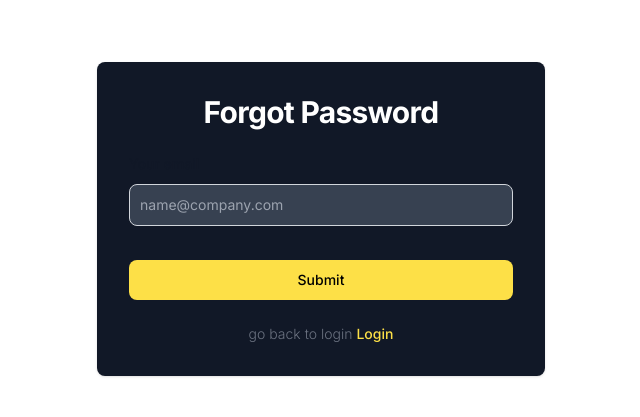
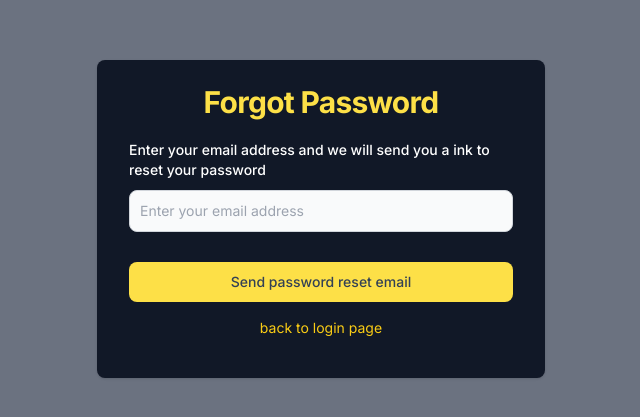
Before and after one commit to rohitbedwal9/ace-enterprises, a Next.js app: page /forgotpassword in a window 1280 px wide. Shown: the part 181-598 px from the top of the page, without its empty margins (319-959 px from the left). Built offline with nearby package versions, Linux system fonts and the light colour scheme; no server answers.

Commit message:
forgot password done

```diff
--- a/package.json
+++ b/package.json
@@ -13,12 +13,10 @@
     "@vercel/speed-insights": "^1.0.6",
     "firebase": "^10.7.2",
     "firebase-admin": "^12.0.0",
-    "net": "^1.0.2",
     "next": "^14.1.0",
     "react": "^18",
     "react-dom": "^18",
-    "react-icons": "^5.0.1",
-    "server-only": "^0.0.1"
+    "react-icons": "^5.0.1"
   },
   "devDependencies": {
     "autoprefixer": "^10.0.1",
--- a/src/app/forgotpassword/page.js
+++ b/src/app/forgotpassword/page.js
@@ -1,49 +1,133 @@
+'use client';
+
+import { useState } from 'react';
+import { sendPasswordResetEmail } from "firebase/auth";
+import { auth } from '../../utils/firebase';
 import Link from 'next/link'
+import { IoIosClose } from "react-icons/io";
+import { MdErrorOutline } from "react-icons/md";
 
 export default function ForgotPassword() {
+    const [email, setEmail] = useState('');
+    const [show, setShow] = useState(false)
+    const [error, setError] = useState('')
+    const [loading, setLoading] = useState(false)
+    const [msg, setmsg] = useState('')
+
+    const inputs = [
+
+        {
+            id: 1,
+            name: "email",
+            type: "email",
+            placeholder: "Enter your email address",
+            errorMessage: "It should be a valid email address!",
+            label: "Enter your email address and we will send you a ink to reset your password",
+            required: true,
+        },
+
+    ];
+
+
+    const handleSubmit = async (e) => {
+        e.preventDefault();
+        setError('')
+        setLoading(true)
+
+
+        try {
+            const res2 = await sendPasswordResetEmail(auth, email)
+            setmsg("Email send successfully")
+            console.log(res2)
+
+        } catch (error) {
+
+            if (error.message === "Firebase: Error (auth/invalid-email).") {
+                setError("Invalid email.")
+            }
+
+        }
+        setLoading(false)
+    };
+
     return (
         <>
-            <section className="bg-white h-screen">
-                <div className="flex flex-col items-center justify-center px-4 md:px-6 py-6 md:py-8 mx-auto md:h-screen lg:py-0">
-                    <div className="w-full bg-gray-900 rounded-lg shadow  md:mt-0 sm:max-w-md xl:p-0 ">
-                        <div className="p-6 space-y-4 md:space-y-6 sm:p-8">
-                            <h1 className="text-center text-2xl font-bold leading-tight tracking-tight text-white md:text-3xl ">
+            {show ? "" : (
+
+                <div className="w-full h-screen bg-gray-500">
+
+                    <div className="w-full h-screen flex  items-center justify-center px-2 py-4 lg:py-0 ">
+
+                        <div className="w-full rounded-lg shadow bg-gray-900 md:mt-0 sm:max-w-md xl:p-0">
+                            <div className="p-6  sm:px-8">
+
+                                <h1 className="mb-5 text-center text-2xl font-bold leading-tight tracking-tight text-yellow-300 md:text-3xl ">
                                     Forgot Password
                                 </h1>
-                            <form className="space-y-4 md:space-y-6" action="#">
-                                <div>
-                                    <label htmlFor="email" className="block mb-2 text-sm font-medium text-gray-900 dark:text-white">
-                                        Your email
+
+                                <form onSubmit={handleSubmit} >
+
+                                    <div >
+                                        <label className="block mt-4 mb-2 text-white text-sm font-medium text-gray-900 dark:text-white">
+                                            Enter your email address and we will send you a ink to reset your password
                                         </label>
                                         <input
-                                        type="email"
-                                        name="email"
-                                        id="email"
-                                        className=" bg-gray-700 border border-gray-300 text-white sm:text-sm rounded-lg focus:ring-primary-600 focus:border-primary-600 block w-full p-2.5 "
-                                        placeholder="name@company.com"
-                                        required
+                                            className="bg-gray-50 border border-gray-300 text-gray-900 sm:text-sm rounded-lg focus:ring-primary-600 focus:border-primary-600 block w-full p-2.5 dark:bg-gray-700 dark:border-gray-600 dark:placeholder-gray-400 dark:text-white dark:focus:ring-blue-500 dark:focus:border-blue-500"
+                                            value={email}
+                                            type='email'
+                                            placeholder='Enter your email address'
+                                            onChange={(e) => setEmail(e.target.value)}
                                         />
+
                                     </div>
-
 
 
                                     <button
                                         type="submit"
-                                    className="w-full text-black bg-yellow-300 hover:bg-yellow-400 focus:ring-4 focus:outline-none focus:ring-yellow-300 font-medium rounded-lg text-sm px-5 py-2.5 text-center"
+                                        className="w-full mt-5 text-slate-700 bg-yellow-300 hover:bg-yellow-400 focus:ring-4 focus:outline-none focus:ring-orange-300 font-medium rounded-lg text-sm px-5 py-2.5 text-center  dark:focus:ring-primary-800"
+                                        disabled={loading ? true : false}
                                     >
-                                    Submit
+                                        {loading ? "Sending Email" : "Send password reset email"}
+
                                     </button>
-                                <p className="text-sm text-center font-light text-gray-500 ">
-                                    go back to login{' '}
-                                    <Link href="/login" className="font-medium text-yellow-300 hover:underline ">
-                                        Login
-                                    </Link>
-                                </p>
+
                                 </form>
+                                <div className="mt-4 flex justify-center text-yellow-400 hover:text-yellow-500 text-sm">
+                                    <Link href="login">back to login page</Link>
                                 </div>
                             </div>
+                            <div className="mb-4 flex justify-center">
+                                {error === '' ? '' : (
+                                    <div id="toast-default" className="flex items-center  max-w-xs px-4 py-3  bg-white rounded-lg shadow dark:text-gray-400 dark:bg-gray-800" role="alert">
+                                        <div className="flex items-center  max-w-xs px-4 py-3 text-white bg-red-400  rounded-lg shadow dark:text-white dark:bg-red-400">
+                                            <MdErrorOutline />
                                         </div>
-            </section>
+                                        <div className="mx-3 text-sm font-bold text-red-400">{error}</div>
+                                        <button onClick={() => setError('')} type="button" className="bg-red-400 -mx-1.5 -my-1.5   hover:bg-red-500 rounded-lg focus:ring-2 focus:ring-gray-300 p-1.5 hover:bg-red-400 inline-flex items-center justify-center h-8 w-8 " data-dismiss-target="#toast-default" aria-label="Close">
+                                            <span className="sr-only">Close</span>
+                                            <IoIosClose size={25} color='white' />
+                                        </button>
+                                    </div>
+                                )}
+                                {msg === '' ? '' : (
+                                    <div id="toast-default" className="flex items-center  max-w-xs px-4 py-3  bg-white rounded-lg shadow dark:text-gray-400 dark:bg-gray-800" role="alert">
+                                        <div className="flex items-center  max-w-xs px-4 py-3 text-white bg-green-400  rounded-lg shadow dark:text-white dark:bg-red-400">
+                                            <MdErrorOutline />
+                                        </div>
+                                        <div className="mx-3 text-sm font-bold text-green-400">{msg}</div>
+                                        <button onClick={() => setmsg('')} type="button" className="bg-green-400 -mx-1.5 -my-1.5   hover:bg-green-500 rounded-lg focus:ring-2 focus:ring-gray-300 p-1.5 hover:bg-red-400 inline-flex items-center justify-center h-8 w-8 " data-dismiss-target="#toast-default" aria-label="Close">
+                                            <span className="sr-only">Close</span>
+                                            <IoIosClose size={25} color='white' />
+                                        </button>
+                                    </div>
+                                )}
+                            </div>
+
+                        </div>
+                    </div>
+
+                </div>
+            )}
         </>
     );
 }
--- a/src/app/login/page.js
+++ b/src/app/login/page.js
@@ -18,6 +18,7 @@ const Login = () => {
     });
     const [error, setError] = useState('')
     const [show, setShow] = useState(true)
+    const [loading, setLoading] = useState(false)
     const router = useRouter()
 
     useEffect(() => {
@@ -69,7 +70,7 @@ const Login = () => {
     const handleSubmit = async (e) => {
         e.preventDefault();
         setError('')
-
+        setLoading(true)
         try {
             const res2 = await login(values)
             console.log(res2)
@@ -78,7 +79,7 @@ const Login = () => {
             setError(error)
 
         }
-
+        setLoading(false)
     };
 
     const onChange = (e) => {
@@ -113,12 +114,16 @@ const Login = () => {
                                                 />
                                             ))}
 
-
+                                            <div className="m-1 flex justify-end text-yellow-400 hover:text-yellow-500 text-sm">
+                                                <Link href="forgotpassword">Forgot Password?</Link>
+                                            </div>
                                             <button
                                                 type="submit"
                                                 className="w-full mt-5 text-slate-700 bg-yellow-300 hover:bg-yellow-400 focus:ring-4 focus:outline-none focus:ring-orange-300 font-medium rounded-lg text-sm px-5 py-2.5 text-center  dark:focus:ring-primary-800"
+                                                disabled={loading ? true : false}
                                             >
-                                                Login
+                                                {loading ? "Logging in..." : "Login"}
+
                                             </button>
 
                                             <div className="inline-flex items-center justify-center w-full ">
--- a/src/app/signup/page.jsx
+++ b/src/app/signup/page.jsx
@@ -20,6 +20,7 @@ const SignUp = () => {
     });
     const [error, setError] = useState('')
     const [show, setShow] = useState(true)
+    const [loading, setLoading] = useState(false)
     const router = useRouter()
 
     useEffect(() => {
@@ -92,6 +93,7 @@ const SignUp = () => {
     const handleSubmit = async (e) => {
         e.preventDefault();
         setError('')
+        setLoading(true)
 
         try {
             const res2 = await register(values)
@@ -108,7 +110,7 @@ const SignUp = () => {
             setError(error)
 
         }
-
+        setLoading(false)
     };
 
     const onChange = (e) => {
@@ -119,6 +121,7 @@ const SignUp = () => {
         <>
             {show ? "" : (
                 <div className="w-full  md:h-screen  sm:h-full  bg-gray-500 ">
+
                     <div className="w-full   ">
                         <div className="backdrop-blur-sm">
                             <Navbar />
@@ -166,8 +169,9 @@ const SignUp = () => {
                                             <button
                                                 type="submit"
                                                 className="w-full text-slate-700 bg-yellow-300 hover:bg-yellow-400 focus:ring-4 focus:outline-none focus:ring-orange-300 font-medium rounded-lg text-sm px-5 py-2.5 text-center  dark:focus:ring-primary-800"
+                                                disabled={loading ? true : false}
                                             >
-                                                Create an account
+                                                {loading ? "Creating Account..." : "Create an account"}
                                             </button>
 
                                             <div className="inline-flex items-center justify-center w-full ">
```
Also changed, not shown: 1 other file (tests, documents, lock files or other folders). Lines whose indentation alone changed are shown as unchanged.
